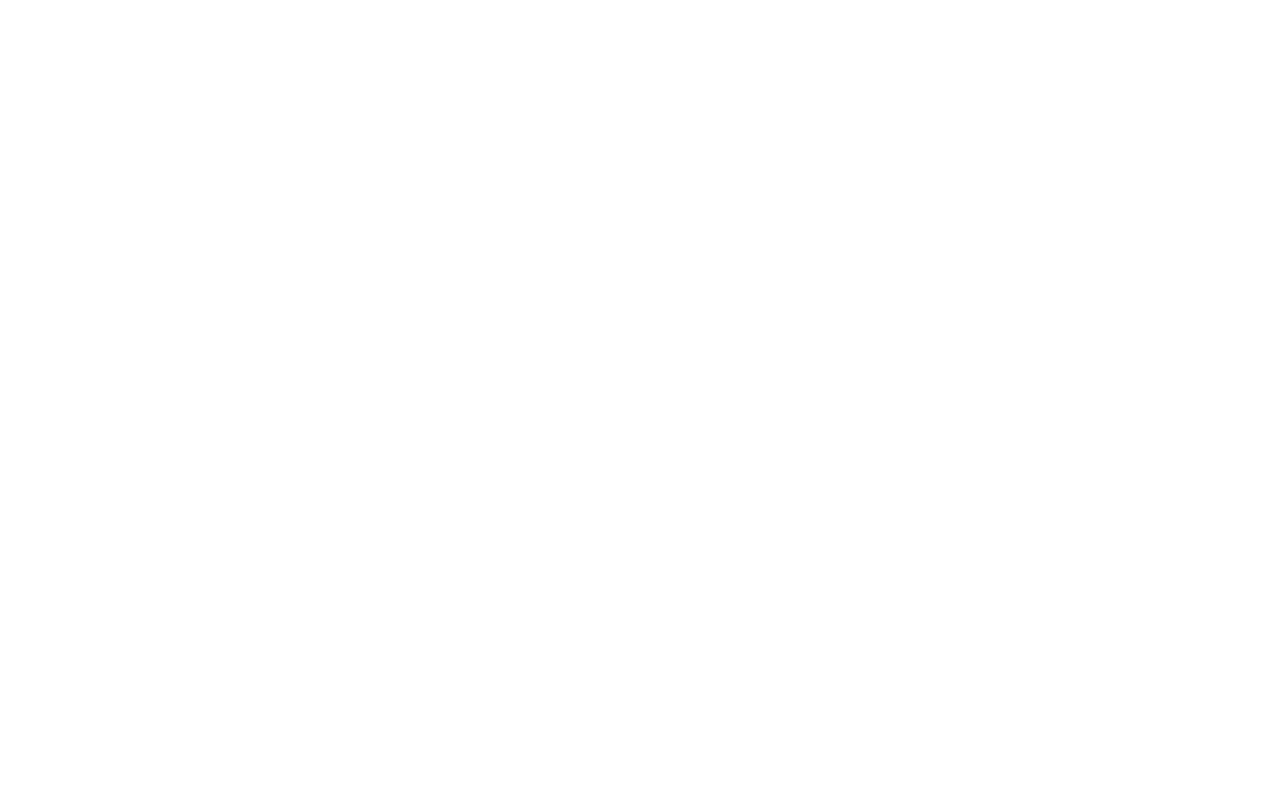
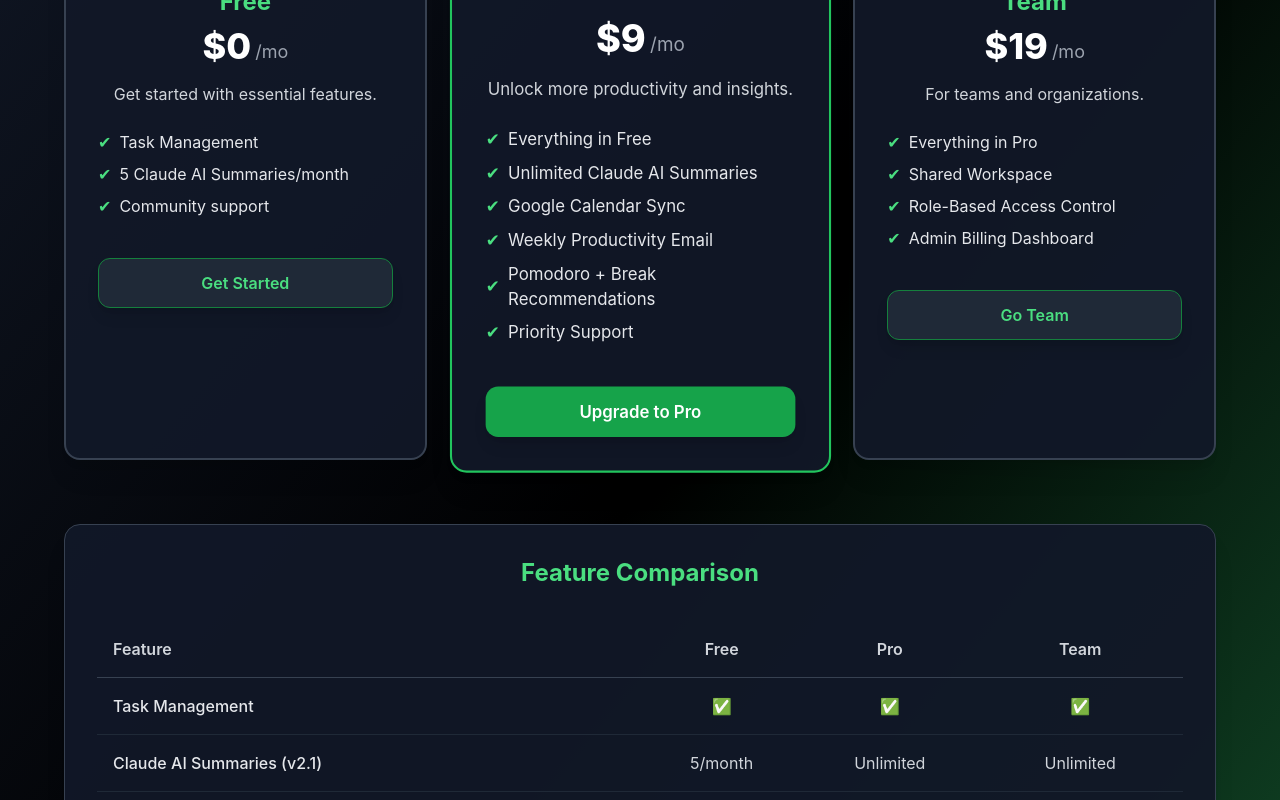
Before and after one commit to AbiyathRahman/AI-Task-Manager-Frontend, a React (Create React App) app: page /pricing in a window 1280 px wide. Before the commit this address had no page. Shown: the part 280-1080 px from the top of the page. Before the commit the page ends 800 px from the top, so only its background shows below. Built offline with nearby package versions, Linux system fonts and the light colour scheme.

Commit message:
created the pricing page and included all the benefits

```diff
--- a/src/App.js
+++ b/src/App.js
@@ -5,6 +5,7 @@
 import LandingPage from "./pages/LandingPage";
 import SettingsPage from "./pages/SettingsPage";
 import ProtectedLayout from "./components/ProtectedLayout";
+import PricingPage from "./pages/PricingPage";
 
 function App() {
 
@@ -14,6 +15,7 @@
         <Route path="/" element={<LandingPage />} />
         <Route path="/login" element={<LoginPage />} />
         <Route path="/register" element={<RegisterPage />} />
+        <Route path="/pricing" element={<PricingPage />} />
         {/* Protected routes */}
         <Route element={<ProtectedLayout />}>
           <Route path="/dashboard" element={<Dashboard />} />
--- a/src/components/Navbar.js
+++ b/src/components/Navbar.js
@@ -36,6 +36,18 @@
         >
           Settings
         </NavLink>
+        <NavLink
+          to="/pricing"
+          className={({ isActive }) =>
+            `text-lg font-semibold px-3 py-1 rounded transition-all duration-300 ${
+              isActive
+                ? "bg-green-900 text-green-400"
+                : "text-gray-200 hover:text-green-400 hover:bg-gray-800"
+            }`
+          }
+        >
+          Pricing
+        </NavLink>
       </div>
       <button
         onClick={handleLogout}
--- a/src/pages/LandingPage.js
+++ b/src/pages/LandingPage.js
@@ -19,6 +19,11 @@
           <Link to="/register" className="w-full md:w-auto">
             <button className="w-full md:w-auto bg-transparent hover:bg-gray-800 text-green-400 font-bold py-3 px-8 rounded-lg text-lg transition-all duration-200 border-2 border-green-400 hover:border-green-300 shadow-lg hover:shadow-xl transform hover:scale-105">
               Register
+            </button>
+          </Link>
+          <Link to="/pricing" className="w-full md:w-auto">
+            <button className="w-full md:w-auto bg-gradient-to-r from-green-700 to-emerald-700 hover:from-green-800 hover:to-emerald-800 text-white font-bold py-3 px-8 rounded-lg text-lg transition-all duration-200 shadow-lg hover:shadow-xl transform hover:scale-105">
+              View Pricing
             </button>
           </Link>
         </div>
--- a/src/pages/LoginPage.js
+++ b/src/pages/LoginPage.js
@@ -1,6 +1,7 @@
 import { useState } from "react";
 import axios from "../api/axios";
 import { useNavigate } from "react-router-dom";
+import { Link } from "react-router-dom";
 
 export default function LoginPage(){
     const [form, setForm] = useState({username: '', password: ''});
@@ -47,10 +48,17 @@
             />
             <button
               type="submit"
-              className="bg-green-600 hover:bg-green-700 text-white font-semibold py-2 rounded transition-all duration-200 shadow-lg hover:shadow-xl transform hover:scale-105"
+              className="w-full bg-green-600 hover:bg-green-700 text-white font-bold py-3 px-4 rounded-lg text-lg transition-all duration-200 shadow-lg hover:shadow-xl transform hover:scale-105"
             >
               Login
             </button>
+            {message && <div className="text-red-400 text-center font-semibold">{message}</div>}
+            <div className="text-center mt-6">
+              <p className="text-gray-300">New to InsightPulse?</p>
+              <Link to="/register" className="text-green-400 hover:text-green-300 font-semibold underline hover:no-underline transition-all duration-200">
+                Create an account
+              </Link>
+            </div>
           </form>
         </div>
     );
--- /dev/null
+++ b/src/pages/PricingPage.js
@@ -0,0 +1,207 @@
+import React from "react";
+import { Link } from "react-router-dom";
+
+export default function PricingPage() {
+  const plans = [
+    {
+      name: "Free",
+      price: "$0",
+      period: "/mo",
+      description: "Get started with essential features.",
+      features: [
+        "Task Management",
+        "5 Claude AI Summaries/month",
+        "Community support"
+      ],
+      cta: "Get Started",
+      highlight: false,
+      to: "/register"
+    },
+    {
+      name: "Pro",
+      price: "$9",
+      period: "/mo",
+      description: "Unlock more productivity and insights.",
+      features: [
+        "Everything in Free",
+        "Unlimited Claude AI Summaries",
+        "Google Calendar Sync",
+        "Weekly Productivity Email",
+        "Pomodoro + Break Recommendations",
+        "Priority Support"
+      ],
+      cta: "Upgrade to Pro",
+      highlight: true,
+      to: "/register"
+    },
+    {
+      name: "Team",
+      price: "$19",
+      period: "/mo",
+      description: "For teams and organizations.",
+      features: [
+        "Everything in Pro",
+        "Shared Workspace",
+        "Role-Based Access Control",
+        "Admin Billing Dashboard"
+      ],
+      cta: "Go Team",
+      highlight: false,
+      to: "/register"
+    }
+  ];
+
+  const featureComparison = [
+    {
+      feature: "Task Management",
+      free: "✅",
+      pro: "✅",
+      team: "✅"
+    },
+    {
+      feature: "Claude AI Summaries (v2.1)",
+      free: "5/month",
+      pro: "Unlimited",
+      team: "Unlimited"
+    },
+    {
+      feature: "Google Calendar Sync",
+      free: "❌",
+      pro: "✅",
+      team: "✅"
+    },
+    {
+      feature: "Weekly Productivity Email",
+      free: "❌",
+      pro: "✅",
+      team: "✅"
+    },
+    {
+      feature: "Pomodoro + Break Recommendations",
+      free: "❌",
+      pro: "✅",
+      team: "✅"
+    },
+    {
+      feature: "Shared Workspace",
+      free: "❌",
+      pro: "❌",
+      team: "Coming Soon"
+    },
+    {
+      feature: "Role-Based Access Control",
+      free: "❌",
+      pro: "❌",
+      team: "Coming Soon"
+    },
+    {
+      feature: "Admin Billing Dashboard",
+      free: "❌",
+      pro: "❌",
+      team: "Coming Soon"
+    },
+    {
+      feature: "Priority Support",
+      free: "❌",
+      pro: "✅",
+      team: "✅"
+    }
+  ];
+
+  return (
+    <div className="min-h-screen bg-gradient-to-br from-gray-900 via-black to-green-900 py-12 px-4">
+      <div className="max-w-6xl mx-auto">
+        {/* Header */}
+        <div className="text-center mb-16">
+          <h1 className="text-4xl md:text-5xl font-extrabold text-green-400 mb-4 drop-shadow-lg">Pricing Plans</h1>
+          <p className="text-lg text-gray-300 mb-6 max-w-2xl mx-auto">Choose the plan that fits your productivity needs. No credit card required for Free. Upgrade anytime.</p>
+        </div>
+
+        {/* Pricing Cards */}
+        <div className="grid grid-cols-1 md:grid-cols-3 gap-8 mb-16">
+          {plans.map((plan, idx) => (
+            <div
+              key={plan.name}
+              className={`flex flex-col items-center bg-gray-900 bg-opacity-95 rounded-2xl shadow-xl border-2 transition-all duration-300 p-8 relative ${
+                plan.highlight
+                  ? "border-green-500 scale-105 z-10 shadow-2xl"
+                  : "border-gray-700 hover:border-green-500 hover:scale-105"
+              }`}
+            >
+              {plan.highlight && (
+                <div className="absolute -top-4 left-1/2 -translate-x-1/2 bg-green-600 text-white text-xs font-bold px-4 py-1 rounded-full shadow-lg uppercase tracking-wider">Most Popular</div>
+              )}
+              <h2 className="text-2xl font-bold text-green-400 mb-2">{plan.name}</h2>
+              <div className="flex items-end mb-4">
+                <span className="text-4xl font-extrabold text-white">{plan.price}</span>
+                <span className="text-lg text-gray-400 ml-1">{plan.period}</span>
+              </div>
+              <p className="text-gray-300 mb-6 text-center">{plan.description}</p>
+              <ul className="mb-8 w-full">
+                {plan.features.map((feature, i) => (
+                  <li key={i} className="flex items-center gap-2 text-gray-200 mb-2">
+                    <span className="text-green-400">✔</span>
+                    <span>{feature}</span>
+                  </li>
+                ))}
+              </ul>
+              <Link
+                to={plan.to}
+                className={`w-full text-center py-3 rounded-xl font-semibold transition-all duration-300 shadow-lg hover:shadow-xl transform hover:scale-105 focus:outline-none focus:ring-2 focus:ring-green-500 ${
+                  plan.highlight
+                    ? "bg-green-600 hover:bg-green-700 text-white"
+                    : "bg-gray-800 hover:bg-green-700 text-green-400 border border-green-700"
+                }`}
+              >
+                {plan.cta}
+              </Link>
+            </div>
+          ))}
+        </div>
+
+        {/* Feature Comparison Table */}
+        <div className="bg-gray-900 bg-opacity-95 rounded-2xl shadow-xl border border-gray-700 p-8">
+          <h2 className="text-2xl font-bold text-green-400 mb-8 text-center">Feature Comparison</h2>
+          <div className="overflow-x-auto">
+            <table className="w-full">
+              <thead>
+                <tr className="border-b border-gray-700">
+                  <th className="text-left py-4 px-4 text-gray-300 font-semibold">Feature</th>
+                  <th className="text-center py-4 px-4 text-gray-300 font-semibold">Free</th>
+                  <th className="text-center py-4 px-4 text-gray-300 font-semibold">Pro</th>
+                  <th className="text-center py-4 px-4 text-gray-300 font-semibold">Team</th>
+                </tr>
+              </thead>
+              <tbody>
+                {featureComparison.map((row, idx) => (
+                  <tr key={idx} className="border-b border-gray-800 hover:bg-gray-800/30 transition-colors">
+                    <td className="py-4 px-4 text-gray-200 font-medium">{row.feature}</td>
+                    <td className="py-4 px-4 text-center">
+                      <span className={row.free === "✅" ? "text-green-400" : row.free === "❌" ? "text-red-400" : "text-gray-300"}>
+                        {row.free}
+                      </span>
+                    </td>
+                    <td className="py-4 px-4 text-center">
+                      <span className={row.pro === "✅" ? "text-green-400" : row.pro === "❌" ? "text-red-400" : "text-gray-300"}>
+                        {row.pro}
+                      </span>
+                    </td>
+                    <td className="py-4 px-4 text-center">
+                      <span className={
+                        row.team === "✅" ? "text-green-400" :
+                        row.team === "❌" ? "text-red-400" :
+                        row.team === "Coming Soon" ? "text-yellow-400 text-sm" : "text-gray-300"
+                      }>
+                        {row.team}
+                      </span>
+                    </td>
+                  </tr>
+                ))}
+              </tbody>
+            </table>
+          </div>
+        </div>
+      </div>
+    </div>
+  );
+}
```
Also changed, not shown: src/pages/RegisterPage.js (+9 -5 lines).
